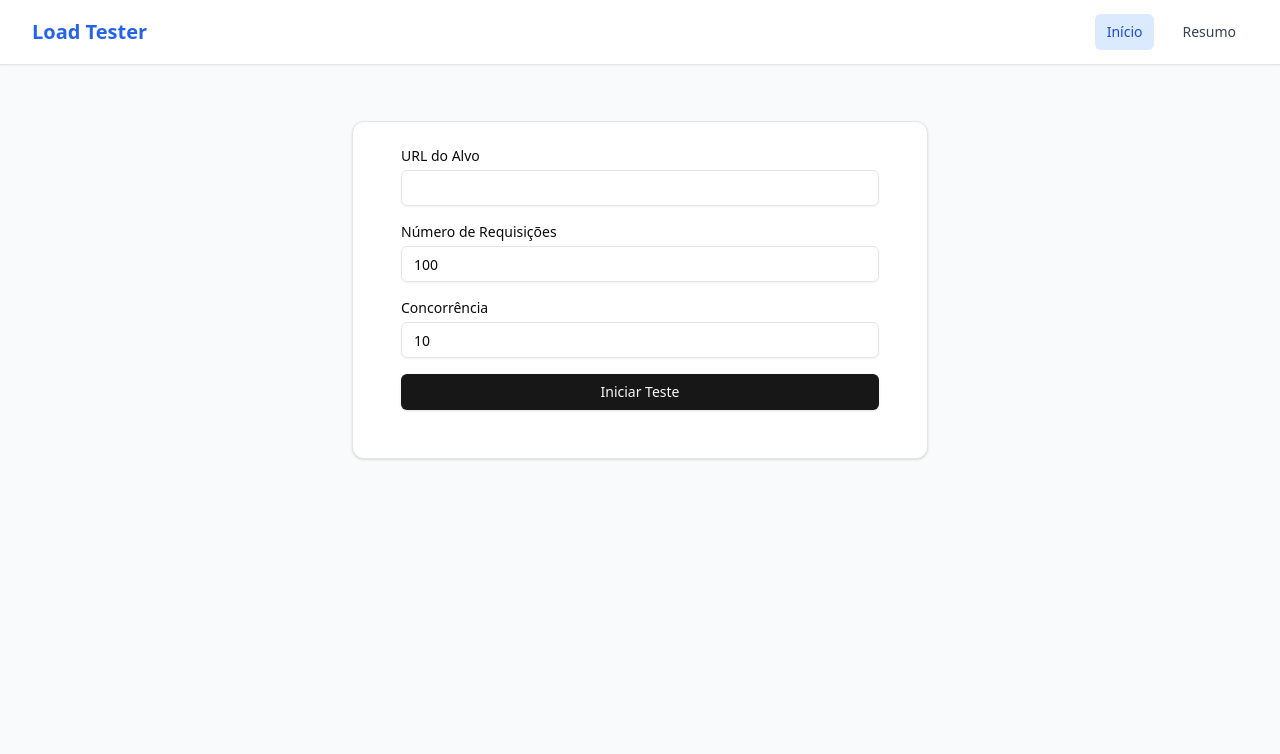
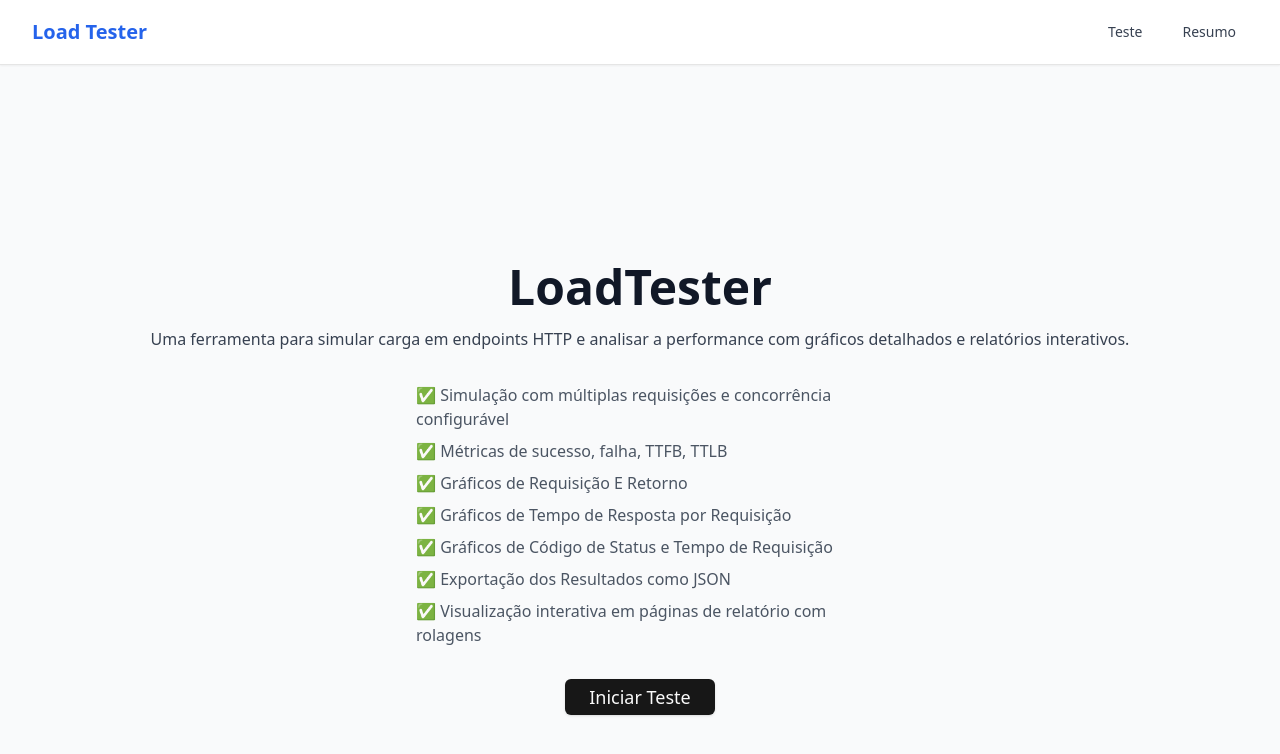
Before and after one commit to luisfelix-93/load-tester-app, a React (Vite) app: page / in a window 1280 px wide. Shown: the top 754 px of the page. Built offline with nearby package versions, Linux system fonts and the light colour scheme; the HTML template or start-up script is replaced by a standard one.

Commit message:
20250623 - atualização nos testes permitindo requisição POST

```diff
--- a/package.json
+++ b/package.json
@@ -11,6 +11,7 @@
   },
   "dependencies": {
     "@radix-ui/react-slot": "^1.2.0",
+    "@radix-ui/react-switch": "^1.2.5",
     "axios": "^1.8.4",
     "chart.js": "^4.5.0",
     "class-variance-authority": "^0.7.1",
--- a/src/App.tsx
+++ b/src/App.tsx
@@ -1,18 +1,21 @@
 import { BrowserRouter as Router, Routes, Route } from "react-router-dom";
 import Layout from "./components/Layout";
-import Inicio from "./pages/Início";
+import Inicio from "./pages/Teste";
 import Relatorios from "./pages/Relatorios";
 import Loading from "./pages/Loading";
 import ErrorPage from "./pages/Error";
 import DetalheResumo from "./pages/DetalheResumo";
 import Resumo from "./pages/Resumo";
+import Home from "./pages/Home";
+import Teste from "./pages/Teste";
 
 export default function App() {
   return (
     <Router>
       <Routes>
         <Route path="/" element={<Layout />}>
-          <Route index element={<Inicio />} />
+          <Route index element={<Home />} />
+          <Route path="loadtest" element={<Teste/>}/>
           <Route path="relatorios" element={<Relatorios />} />
           <Route path="loading/:testId" element={<Loading />} />
           <Route path="error" element={<ErrorPage/>}/>
--- a/src/api/loadtester.ts
+++ b/src/api/loadtester.ts
@@ -10,7 +10,9 @@ export interface IDateRange {
 export interface ILoadTestData {
     targetUrl: string,
     numRequests: number,
-    concurrency: number
+    concurrency: number,
+    method?: string,
+    payload?: any
 }
 
 export const createTest = async (testData : ILoadTestData) => {
@@ -21,7 +23,7 @@ export const createTest = async (testData : ILoadTestData) => {
             headers: {
                 'Content-Type': 'application/json',
             },
-            data: JSON.stringify(testData)
+            data: testData
         }
         const response = await axios.request(options);
         return response.data;
--- a/src/components/AverageTimeByStatusChart/index.tsx
+++ b/src/components/AverageTimeByStatusChart/index.tsx
@@ -38,7 +38,7 @@ export default function AverageTimeByStatusChart({ result }: Props) {
 
     const backgroundColors = labels.map((code) => {
         const status = Number(code);
-        if (status === 200) return '#3b82f6' // azul
+        if (status === 200 || 201 || 202) return '#3b82f6' // azul
         if (status === 500) return '#ef4444' // vermelho
         if (status === 408) return '#10b981' // verde
     })
--- a/src/components/NavBar/index.tsx
+++ b/src/components/NavBar/index.tsx
@@ -2,7 +2,7 @@ import { Link, useLocation } from "react-router-dom";
 import { cn } from "../../lib/utils";
 
 const navItems = [
-  { label: "Início", path: "/" },
+  { label: "Teste", path: "/loadtest" },
   { label: "Resumo", path: "/resumo" },
 ];
 
@@ -12,9 +12,10 @@ export default function Navbar() {
   return (
     <header className="w-full bg-white border-b shadow-sm">
       <div className="max-w-7xl mx-auto px-4 sm:px-6 lg:px-8 h-16 flex items-center justify-between">
-        {/* Logo ou nome da aplicação */}
-        <div className="text-xl font-bold text-blue-600">Load Tester</div>
-
+        {/* Logo como link para a home */}
+        <Link to="/" className="text-xl font-bold text-blue-600 hover:opacity-80 transition">
+          Load Tester
+        </Link>
         {/* Navegação */}
         <nav className="flex space-x-4">
           {navItems.map((item) => (
--- a/src/components/ResponseTimeChart/index.tsx
+++ b/src/components/ResponseTimeChart/index.tsx
@@ -28,7 +28,7 @@ export default function ResponseTimeChart({ result }: Props) {
     labels: sortedResult.map(item => item.n),
     datasets: [
       {
-        label: 'Tempo de Resposta (s)',
+        label: 'Tempo de Resposta (ms)',
         data: sortedResult.map(item => item.responseTime),
         fill: false,
         borderColor: '#10b981',
--- a/src/components/StatusCodeChart/index.tsx
+++ b/src/components/StatusCodeChart/index.tsx
@@ -27,7 +27,7 @@ interface Props {
 const getColorByStatusCode = (code: number): string => {
   if (code === 500) return '#ef4444'; // vermelho
   if (code === 408) return '#10b981'; // verde
-  if (code === 200) return '#3b82f6'; // azul
+  if (code === 200 || 201 || 202) return '#3b82f6'; // azul
   return '#6b7280'; // cinza padrão
 };
 
--- /dev/null
+++ b/src/components/ui/switch.tsx
@@ -0,0 +1,27 @@
+import * as React from "react"
+import * as SwitchPrimitives from "@radix-ui/react-switch"
+
+import { cn } from "@/lib/utils"
+
+const Switch = React.forwardRef<
+  React.ElementRef<typeof SwitchPrimitives.Root>,
+  React.ComponentPropsWithoutRef<typeof SwitchPrimitives.Root>
+>(({ className, ...props }, ref) => (
+  <SwitchPrimitives.Root
+    className={cn(
+      "peer inline-flex h-5 w-9 shrink-0 cursor-pointer items-center rounded-full border-2 border-transparent shadow-sm transition-colors focus-visible:outline-none focus-visible:ring-2 focus-visible:ring-ring focus-visible:ring-offset-2 focus-visible:ring-offset-background disabled:cursor-not-allowed disabled:opacity-50 data-[state=checked]:bg-primary data-[state=unchecked]:bg-input",
+      className
+    )}
+    {...props}
+    ref={ref}
+  >
+    <SwitchPrimitives.Thumb
+      className={cn(
+        "pointer-events-none block h-4 w-4 rounded-full bg-background shadow-lg ring-0 transition-transform data-[state=checked]:translate-x-4 data-[state=unchecked]:translate-x-0"
+      )}
+    />
+  </SwitchPrimitives.Root>
+))
+Switch.displayName = SwitchPrimitives.Root.displayName
+
+export { Switch }
--- /dev/null
+++ b/src/components/ui/textarea.tsx
@@ -0,0 +1,22 @@
+import * as React from "react"
+
+import { cn } from "@/lib/utils"
+
+const Textarea = React.forwardRef<
+  HTMLTextAreaElement,
+  React.ComponentProps<"textarea">
+>(({ className, ...props }, ref) => {
+  return (
+    <textarea
+      className={cn(
+        "flex min-h-[60px] w-full rounded-md border border-input bg-transparent px-3 py-2 text-base shadow-sm placeholder:text-muted-foreground focus-visible:outline-none focus-visible:ring-1 focus-visible:ring-ring disabled:cursor-not-allowed disabled:opacity-50 md:text-sm",
+        className
+      )}
+      ref={ref}
+      {...props}
+    />
+  )
+})
+Textarea.displayName = "Textarea"
+
+export { Textarea }
--- /dev/null
+++ b/src/pages/Home/index.tsx
@@ -0,0 +1,31 @@
+import { Button } from "@/components/ui/button";
+import { useNavigate } from "react-router-dom";
+
+export default function Home() {
+    const navigate = useNavigate();
+
+    return (
+        <div className="min-h-screen flex flex-col items-center justify-center text-center px-4 bg-gray-50">
+            <h1 className="text-4xl md:text-5xl font-extrabold text-gray-900 mb-4">
+                LoadTester
+            </h1>
+            <p className="text-left text-gray-700 max -w-2x1 mb-8">
+                Uma ferramenta para simular carga em endpoints HTTP e analisar a performance
+                com gráficos detalhados e relatórios interativos.
+            </p>
+
+            <ul className="text-left text-gray-600 mb-8 space-y-2 max-w-md">
+                <li>✅ Simulação com múltiplas requisições e concorrência configurável</li>
+                <li>✅ Métricas de sucesso, falha, TTFB, TTLB</li>
+                <li>✅ Gráficos de Requisição E Retorno</li>
+                <li>✅ Gráficos de Tempo de Resposta por Requisição</li>
+                <li>✅ Gráficos de Código de Status e Tempo de Requisição</li>
+                <li>✅ Exportação dos Resultados como JSON</li>
+                <li>✅ Visualização interativa em páginas de relatório com rolagens</li>
+            </ul>
+            <Button onClick={() => navigate("/loadtest")} className="text-lg px-6 py-3">
+                Iniciar Teste
+            </Button>
+        </div>
+    )
+}
--- a/src/pages/Início/index.tsx
+++ b/src/pages/Teste/index.tsx
@@ -4,16 +4,21 @@ import { Input } from "@/components/ui/input";
 import { Card, CardContent } from "@/components/ui/card";
 import { createTest, ILoadTestData } from '@/api/loadtester';
 import { useNavigate } from 'react-router-dom';
+import { Switch } from "@/components/ui/switch";
+import { Textarea } from "@/components/ui/textarea";
 
-const Inicio = () => {
+export default function Teste () {
   const navigate = useNavigate();
   const [formData, setFormData] = useState<ILoadTestData>({
     targetUrl: '',
     numRequests: 100,
     concurrency: 10,
+    method: 'GET',
+    payload: undefined
   });
 
   const [loading, setLoading] = useState(false);
+  const [isPost, setIsPost] = useState(false);
 
   const handleChange = (e: React.ChangeEvent<HTMLInputElement>) => {
     const { name, value } = e.target;
@@ -23,11 +28,45 @@ const Inicio = () => {
     }));
   };
 
+  const handlePayloadChange = (e: React.ChangeEvent<HTMLTextAreaElement>) => {
+    setFormData((prev: any) => ({
+      ...prev,
+      payload: e.target.value,
+    }));
+    console.log("Payload atualizado:", e.target.value);
+  };
+
+  const handleToggleMethod = (checked: boolean) => {
+    setIsPost(checked);
+    setFormData((prev: any) => ({
+      ...prev,
+      method: checked ? 'POST' : 'GET',
+    }));
+  };
+
+
   const handleSubmit = async (e: React.FormEvent) => {
     e.preventDefault();
+    let parsedPayload: any = undefined;
+    if (isPost) {
+      try {
+        parsedPayload = JSON.parse(formData.payload);
+
+      } catch (error) {
+        alert("Payload inválido. Certifique-se de que está em formato JSON.");
+        return;
+      }
+    }
+    const testData: ILoadTestData = {
+      targetUrl: formData.targetUrl,
+      numRequests: formData.numRequests,
+      concurrency: formData.concurrency,
+      method: isPost ? 'POST' : 'GET',
+      payload: parsedPayload,
+    };
     try {
       setLoading(true);
-      const result = await createTest(formData);
+      const result = await createTest(testData);
       if (result && result._id) {
         // Redireciona para a tela de loading passando o ID do teste
         navigate(`/loading/${result._id}`);
@@ -47,7 +86,11 @@ const Inicio = () => {
     <Card className="max-w-xl mx-auto mt-8 p-6">
       <CardContent>
         <form onSubmit={handleSubmit} className="space-y-4">
-          <div>
+          <div className='flex items-center justify-between'>
+            <label className='text-sm font-medium'>Requisição POST?</label>
+            <Switch checked={isPost} onCheckedChange={handleToggleMethod} />
+            </div>
+            <div>
             <label className="block text-sm font-medium mb-1">URL do Alvo</label>
             <Input
               type="text"
@@ -77,6 +120,17 @@ const Inicio = () => {
               required
             />
           </div>
+          {isPost && (
+            <div>
+              <label className="block text-sm font-medium mb-1">Payload (JSON)</label>
+              <Textarea
+                value={formData.payload as string}
+                onChange={handlePayloadChange}
+                placeholder='"{ \"key\": \"value\" }"'
+                rows={6}
+              />
+            </div>
+          )}
           <Button type="submit" className="w-full">
             Iniciar Teste
           </Button>
@@ -85,5 +139,3 @@ const Inicio = () => {
     </Card>
   );
 };
-
-export default Inicio;
```
Also changed, not shown: 1 other file (tests, documents, lock files or other folders).
